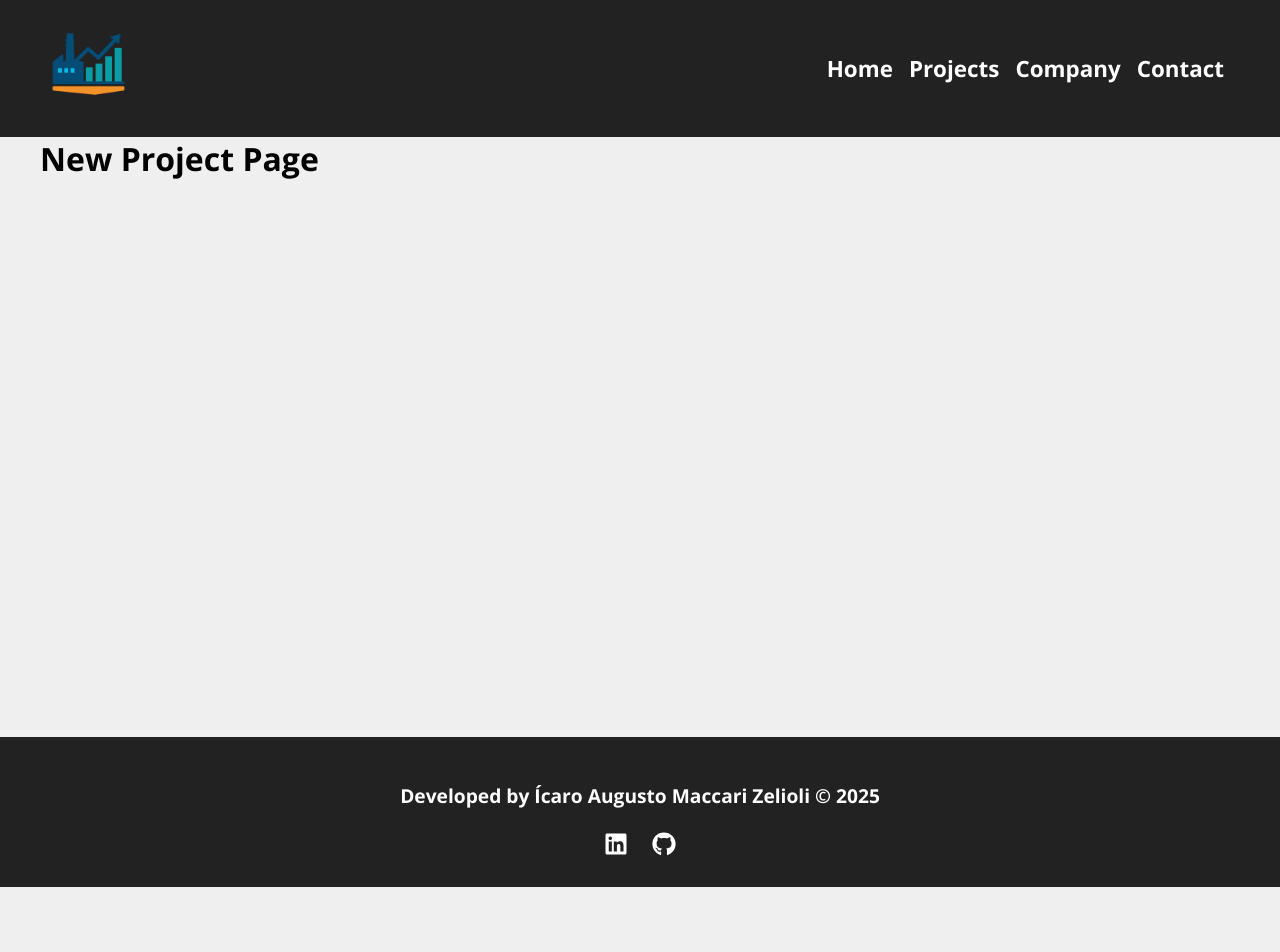
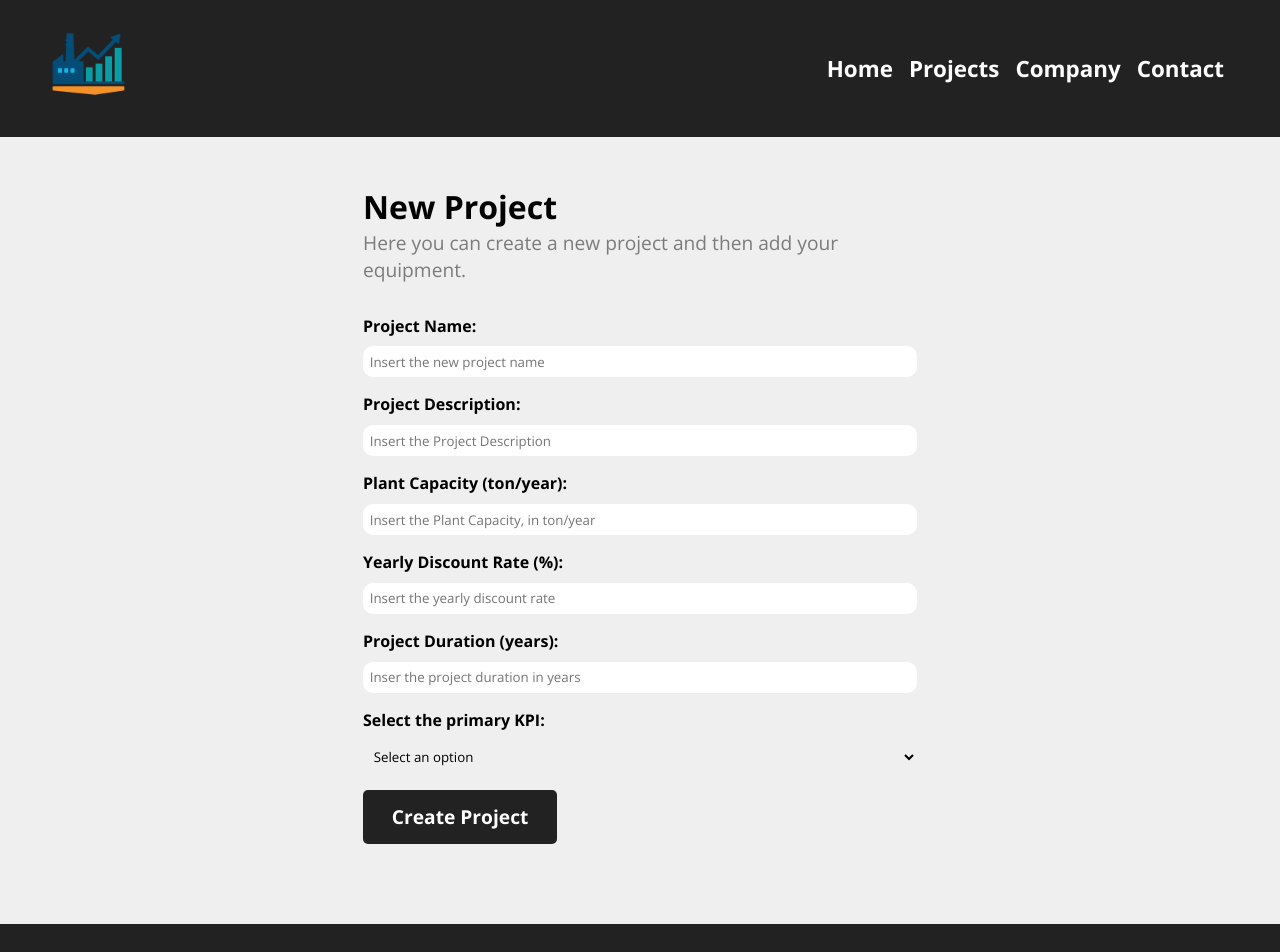
Before and after one commit to IAugustoMZ/tecno-economic-analysis, a React (Create React App) app in the folder chem-costs/: page /newproject in a window 1280 px wide. Shown: the top 952 px of the page. Before the commit the page ends 887 px from the top, so only its background shows below. Built offline with nearby package versions, Linux system fonts and the light colour scheme.

Commit message:
✨feature: implements the layout of the new project page form

```diff
--- a/chem-costs/src/App.js
+++ b/chem-costs/src/App.js
@@ -1,9 +1,9 @@
 import Home from './components/pages/Home/Home'
 import Company from './components/pages/Company'
 import Contact from './components/pages/Contact'
-import NewProject from './components/pages/NewProject'
 import Navbar from './components/layout/Navbar/Navbar'
 import Footer from './components/layout/Footer/Footer'
+import NewProject from './components/pages/NewProject/NewProject'
 import Container from './components/layout/Container/Container'
 import AvailableProjects from './components/pages/AvailableProjects'
 import { BrowserRouter as Router, Routes, Route} from 'react-router-dom'
--- /dev/null
+++ b/chem-costs/src/components/Form/Input/Input.js
@@ -0,0 +1,13 @@
+import styles from './Input.module.css'
+
+function Input({ type, text, name, placeholder, value, onChange }) {
+    return (
+        <div className={styles.form_control}>
+            <label htmlFor={name}>{text}:</label>
+            <input type={type} name={name} id={name} placeholder={placeholder} onChange={onChange}
+            value={value}/>
+        </div>
+    )
+}
+
+export default Input;
--- /dev/null
+++ b/chem-costs/src/components/Form/Input/Input.module.css
@@ -0,0 +1,25 @@
+.form_control {
+    display: flex;
+    flex-direction: column;
+    margin-bottom: 1em;
+}
+
+.form_control label {
+    margin-bottom: 0.6em;
+    font-weight: bold;
+}
+
+.form_control input {
+    padding: 0.5em;
+    border-radius: 10px;
+    border: none;
+}
+
+.form_control input:placeholder {
+    color: #7b7b7b;
+}
+
+.form_control input:focus {
+    outline: none;
+    border: 3px solid #007bff;
+}
--- /dev/null
+++ b/chem-costs/src/components/Form/Select/Select.js
@@ -0,0 +1,14 @@
+import styles from './Select.module.css'
+
+function Select({ text, name, options, value, onChange }) {
+    return (
+        <div className={styles.form_control}>
+            <label htmlFor={name}>{text}:</label>
+            <select name={name} id={name} >
+                <option>Select an option</option>
+            </select>
+        </div>
+    )
+}
+
+export default Select;
--- /dev/null
+++ b/chem-costs/src/components/Form/Select/Select.module.css
@@ -0,0 +1,25 @@
+.form_control {
+    display: flex;
+    flex-direction: column;
+    margin-bottom: 1em;
+}
+
+.form_control label {
+    margin-bottom: 0.6em;
+    font-weight: bold;
+}
+
+.form_control select {
+    padding: 0.5em;
+    border-radius: 10px;
+    border: none;
+}
+
+.form_control select:placeholder {
+    color: #7b7b7b;
+}
+
+.form_control select:focus {
+    outline: none;
+    border: 3px solid #007bff;
+}
--- /dev/null
+++ b/chem-costs/src/components/Form/SubmitButton/SubmitButton.js
@@ -0,0 +1,13 @@
+import styles from './SubmitButton.module.css'
+
+function SubmitButton({ text }) {
+    return (
+        <div>
+            <button className={styles.btn}>
+                {text}
+            </button>
+        </div>
+    )
+}
+
+export default SubmitButton;
--- /dev/null
+++ b/chem-costs/src/components/Form/SubmitButton/SubmitButton.module.css
@@ -0,0 +1,17 @@
+.btn {
+    background-color: #222;
+    color: #FFF;
+    padding: 0.7em 1.5em;
+    border: none;
+    border-radius: 5px;
+    font-size: 1.2rem;
+    cursor: pointer;
+    transition: 0.5s;
+    text-decoration: none;
+    font-weight: bold;
+}
+
+.btn:hover {
+    background-color: #444;
+    color: #ffbb33;
+}
--- /dev/null
+++ b/chem-costs/src/components/Project/ProjectForm/ProjectForm.js
@@ -0,0 +1,20 @@
+import Input from '../../Form/Input/Input';
+import Select from '../../Form/Select/Select';
+import styles from './ProjectForm.module.css';
+import SubmitButton from '../../Form/SubmitButton/SubmitButton';
+
+function ProjectForm( { btnText }) {
+    return (
+        <form className={styles.form}>
+            <Input type="text" text="Project Name" name="project_name" placeholder="Insert the new project name"/>
+            <Input type="text" text="Project Description" name="project_description" placeholder="Insert the Project Description"/>
+            <Input type="number" text="Plant Capacity (ton/year)" name="plant_capacity" placeholder="Insert the Plant Capacity, in ton/year"/>
+            <Input type="number" text="Yearly Discount Rate (%)" name="discount_rate" placeholder="Insert the yearly discount rate "/>
+            <Input type="number" text="Project Duration (years)" name="project_duration" placeholder="Inser the project duration in years"/>
+            <Select name="primary_kpi" text="Select the primary KPI"/>
+            <SubmitButton text={btnText} />
+        </form>
+    );
+}
+
+export default ProjectForm;
--- /dev/null
+++ b/chem-costs/src/components/Project/ProjectForm/ProjectForm.module.css
@@ -0,0 +1,4 @@
+.form {
+    width: 100%;
+    margin: 2em 0;
+}
--- a/chem-costs/src/components/pages/NewProject.js
+++ /dev/null
@@ -1,5 +0,0 @@
-function NewProject() {
-    return <h1>New Project Page</h1>;
-}
-
-export default NewProject;
--- /dev/null
+++ b/chem-costs/src/components/pages/NewProject/NewProject.js
@@ -0,0 +1,14 @@
+import styles from './NewProject.module.css';
+import ProjectForm from '../../Project/ProjectForm/ProjectForm';
+
+function NewProject() {
+    return (
+        <div className={styles.new_project_container}>
+            <h1>New Project</h1>
+            <p>Here you can create a new project and then add your equipment.</p>
+            <ProjectForm btnText="Create Project"/>
+        </div>
+    )
+}
+
+export default NewProject;
--- /dev/null
+++ b/chem-costs/src/components/pages/NewProject/NewProject.module.css
@@ -0,0 +1,14 @@
+.new_project_container{
+    width: 650px;
+    margin: 0 auto;
+    padding: 3em;
+}
+
+.new_project_container h1{
+    margin-bottom: .5px;
+}
+
+.new_project_container p{
+    color: #7b7b7b;
+    font-size: 1.2rem;
+}
```
Also changed, not shown: chem-costs/src/img/revenue.svg (deleted).
